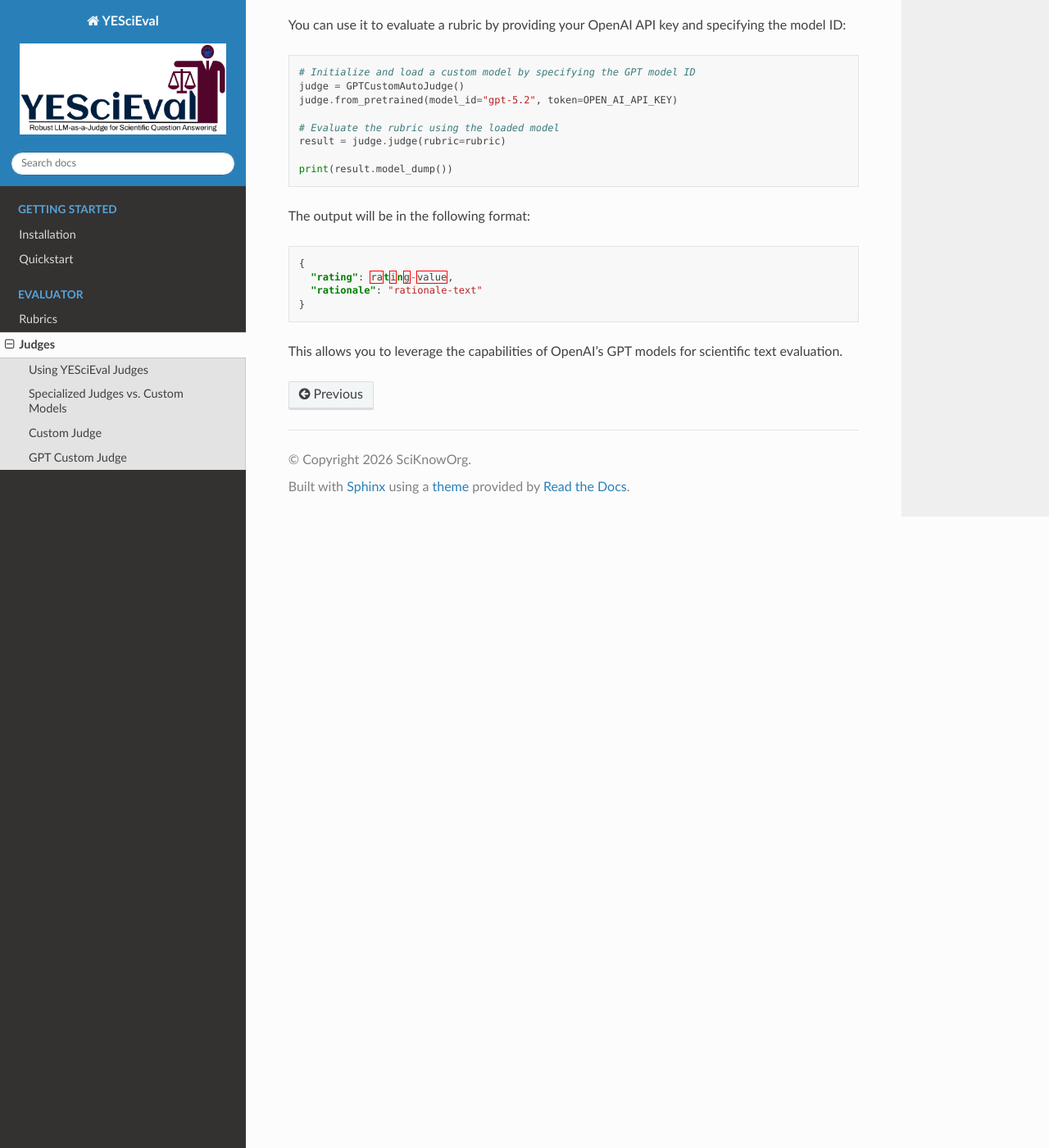
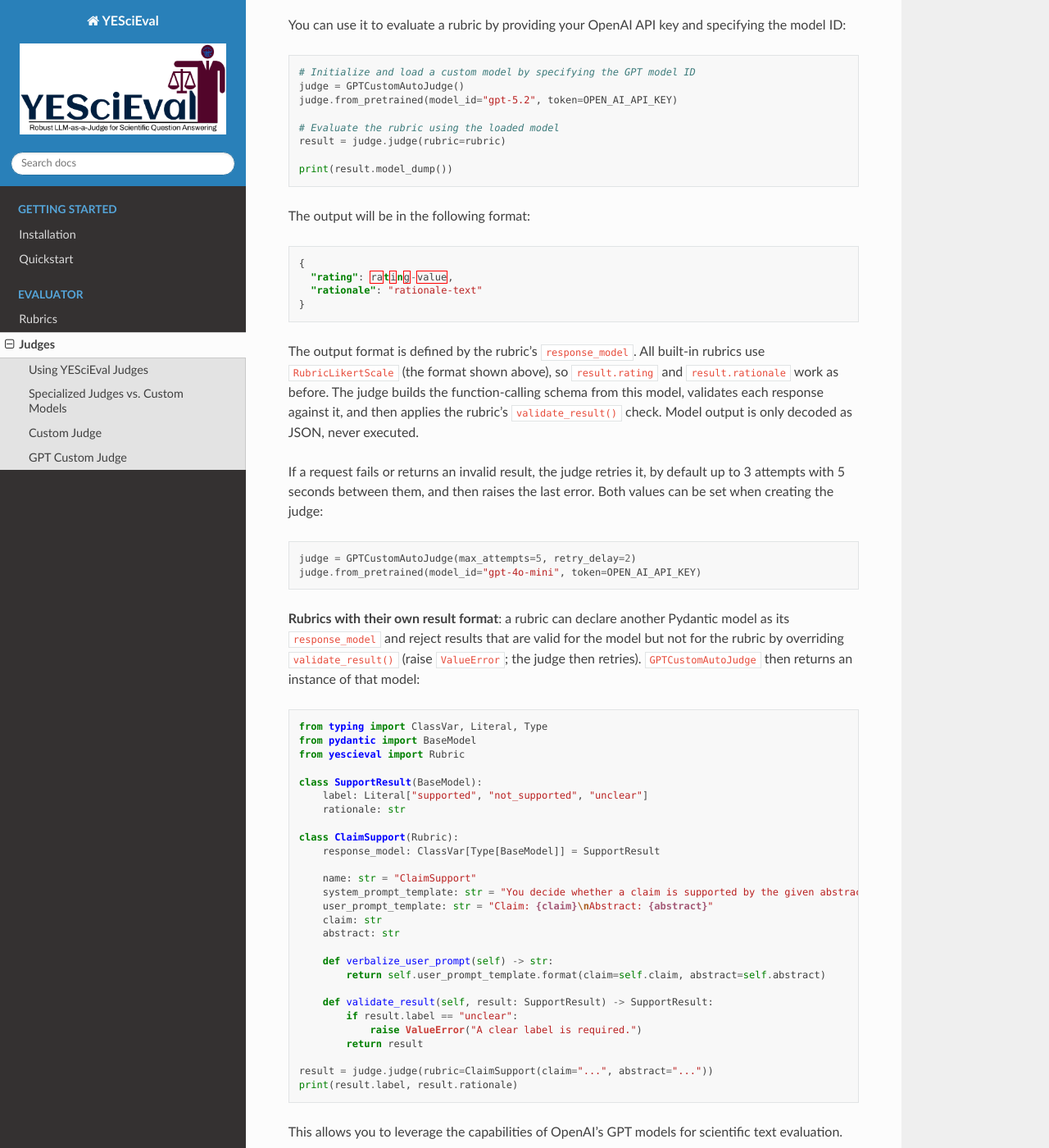
Before and after one commit to sciknoworg/YESciEval, a Sphinx documentation site: the page built from docs/source/judges.rst, in a window 1280 px wide and 1400 px high, scrolled down 2149 px. Shown: the whole window at 82% size. Built offline with Sphinx 7.4.7 and the Read the Docs theme 3.1.0, drawn with Linux system fonts in a browser that asks for light colours; pages that are not in the unit, such as notebooks, are missing from menus.

Commit message:
📝 Document response models and retry options for GPT judge and parser
Describe the rubric response_model and validate_result() contract, the
max_attempts/retry_delay options of GPTCustomAutoJudge and GPTParser, and the
response_model/rubric arguments of GPTParser.parse.

```diff
--- a/docs/source/judges.rst
+++ b/docs/source/judges.rst
@@ -118,4 +118,51 @@ The output will be in the following format:
      "rationale": "rationale-text"
    }
 
+The output format is defined by the rubric's ``response_model``. All built-in rubrics use ``RubricLikertScale``
+(the format shown above), so ``result.rating`` and ``result.rationale`` work as before. The judge builds the
+function-calling schema from this model, validates each response against it, and then applies the rubric's
+``validate_result()`` check. Model output is only decoded as JSON, never executed.
+
+If a request fails or returns an invalid result, the judge retries it, by default up to 3 attempts with
+5 seconds between them, and then raises the last error. Both values can be set when creating the judge:
+
+.. code-block:: python
+
+    judge = GPTCustomAutoJudge(max_attempts=5, retry_delay=2)
+    judge.from_pretrained(model_id="gpt-4o-mini", token=OPEN_AI_API_KEY)
+
+**Rubrics with their own result format**: a rubric can declare another Pydantic model as its ``response_model``
+and reject results that are valid for the model but not for the rubric by overriding ``validate_result()``
+(raise ``ValueError``; the judge then retries). ``GPTCustomAutoJudge`` then returns an instance of that model:
+
+.. code-block:: python
+
+    from typing import ClassVar, Literal, Type
+    from pydantic import BaseModel
+    from yescieval import Rubric
+
+    class SupportResult(BaseModel):
+        label: Literal["supported", "not_supported", "unclear"]
+        rationale: str
+
+    class ClaimSupport(Rubric):
+        response_model: ClassVar[Type[BaseModel]] = SupportResult
+
+        name: str = "ClaimSupport"
+        system_prompt_template: str = "You decide whether a claim is supported by the given abstract."
+        user_prompt_template: str = "Claim: {claim}\nAbstract: {abstract}"
+        claim: str
+        abstract: str
+
+        def verbalize_user_prompt(self) -> str:
+            return self.user_prompt_template.format(claim=self.claim, abstract=self.abstract)
+
+        def validate_result(self, result: SupportResult) -> SupportResult:
+            if result.label == "unclear":
+                raise ValueError("A clear label is required.")
+            return result
+
+    result = judge.judge(rubric=ClaimSupport(claim="...", abstract="..."))
+    print(result.label, result.rationale)
+
 This allows you to leverage the capabilities of OpenAI's GPT models for scientific text evaluation.
```
Also changed, not shown: docs/source/quickstart.rst (+17 -0 lines).
